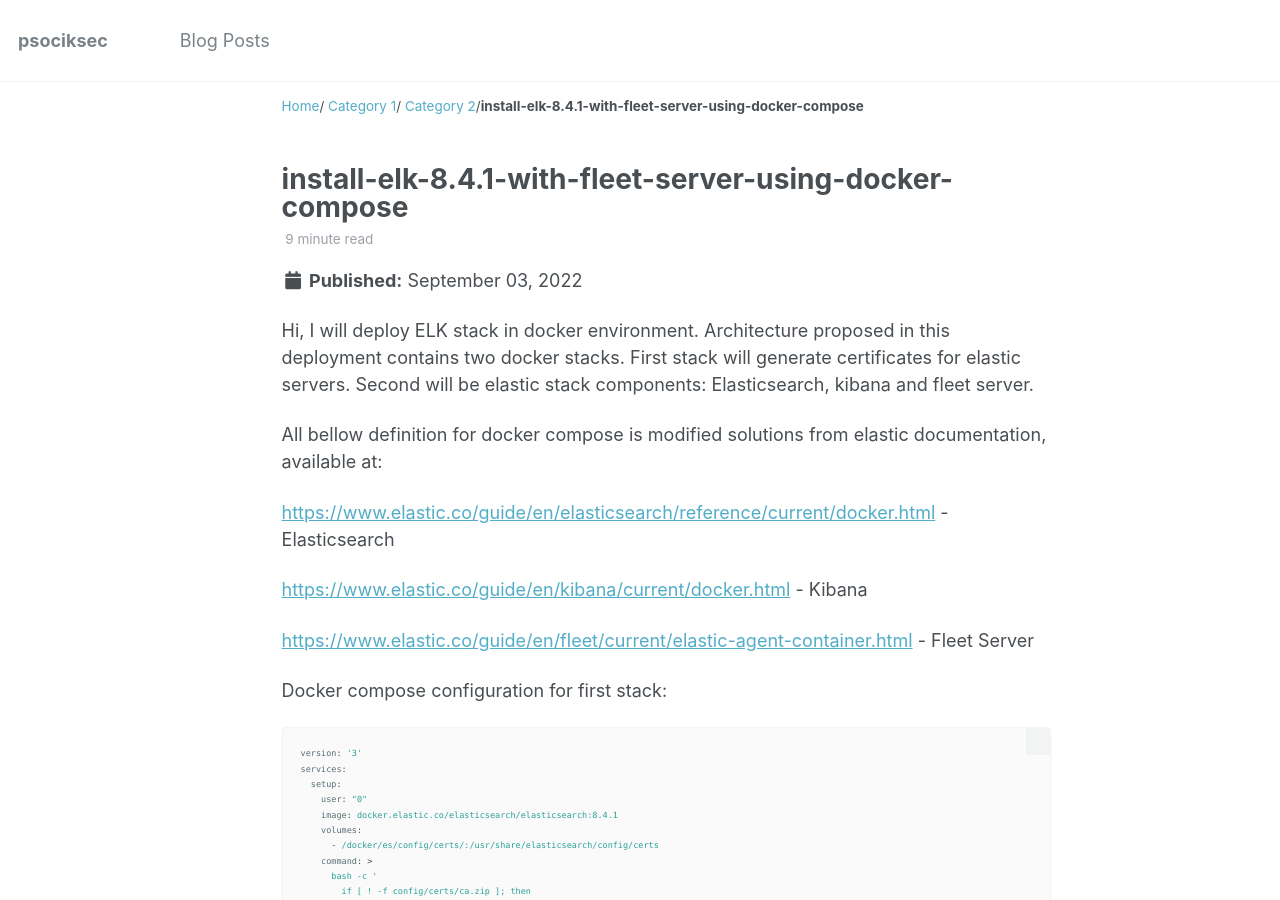
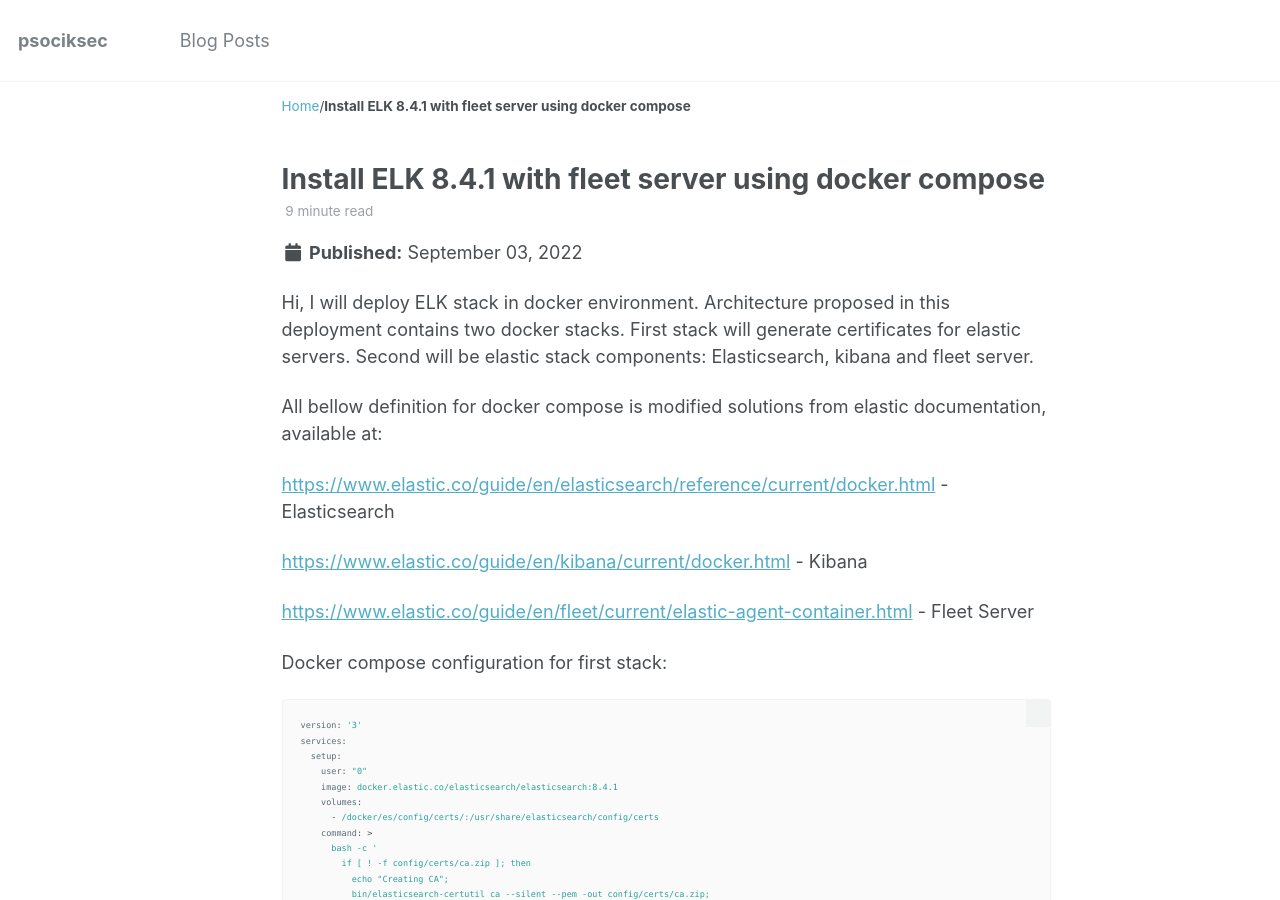
Before and after one commit to psocik/psocik.github.io, a Jekyll site: the page built from _posts/2022-09-03-install-elk-8.4.1-with-fleet-server-using-docker-composer.md, in a window 1280 px wide and 900 px high. Built offline with Jekyll 4.4.1, drawn with Linux system fonts in a browser that asks for light colours; some of the changed text lies outside the part shown.

Commit message:
Update 2022-09-03-install-elk-8.4.1-with-fleet-server-using-docker-composer.md

```diff
--- a/_posts/2022-09-03-install-elk-8.4.1-with-fleet-server-using-docker-composer.md
+++ b/_posts/2022-09-03-install-elk-8.4.1-with-fleet-server-using-docker-composer.md
@@ -1,6 +1,5 @@
 ---
-title: "install-elk-8.4.1-with-fleet-server-using-docker-compose"
-categories: CATEGORY-1 CATEGORY-2
+title: "Install ELK 8.4.1 with fleet server using docker compose"
 ---
 
 Hi, I will deploy ELK stack in docker environment. Architecture proposed in this deployment contains two docker stacks. First stack will generate certificates for elastic servers. Second will be elastic stack components: Elasticsearch, kibana and fleet server.
```
